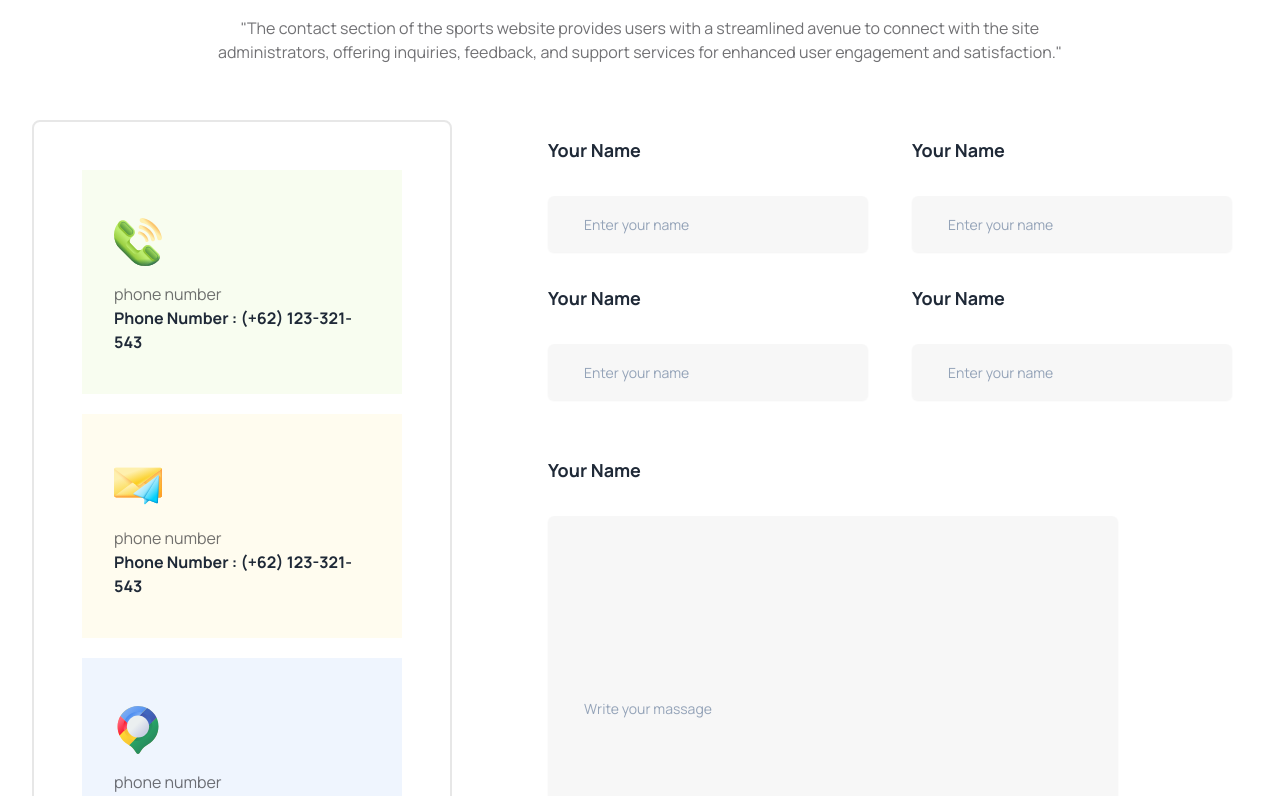
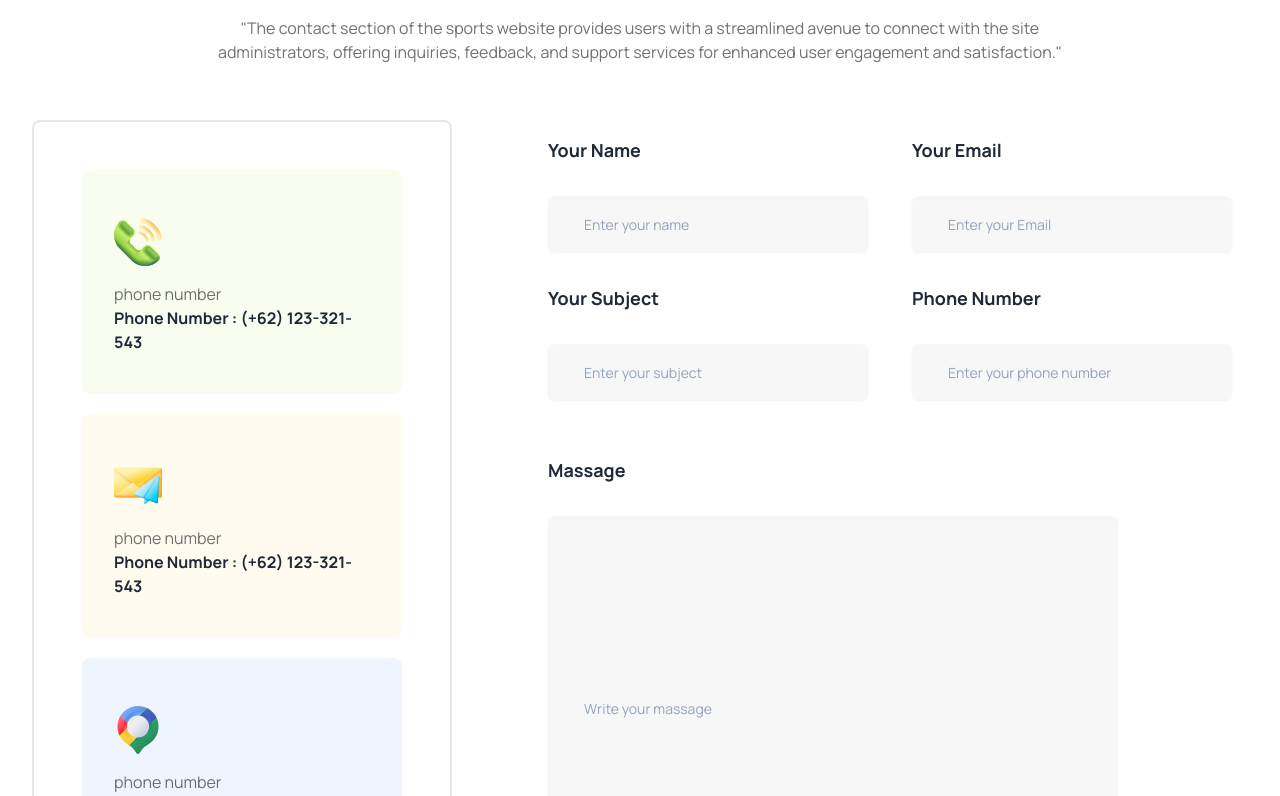
Before and after one commit to Syeda-Farah/Assignment-3, a plain HTML site: page index.html in a window 1280 px wide. Shown: the part 4220-5016 px from the top of the page. Drawn offline with nearby package versions, Linux system fonts and the light colour scheme.

Commit message:
background image issue solved git push

```diff
--- a/index.html
+++ b/index.html
@@ -70,7 +70,7 @@ font-family: "Manrope", sans-serif;
           </div>
     </nav>
     <!-- main header starts here -->
-    <div class="hero max-h-3/4 w-auto bg-[url(./images/1.png)] mx-auto font-manrope">
+    <div class="hero max-h-3/4 w-auto bg-[url('./images/1.png')] mx-auto font-manrope">
       <div class="hero-content flex-col-reverse lg:flex-row-reverse gap-96 mt-96  flex  alig-bottom ">
 
         <div class="card shrink-0 w-full max-w-lg sm:h-48 bg-black">
@@ -708,7 +708,7 @@ font-family: "Manrope", sans-serif;
 </div >
 <div class="flex flex-col lg:flex-row  gap-20 ">
   <div class="flex flex-col  lg:flex-row-1/2 item-center gap-5 p-12  border-2 border-[#1313181A] rounded-lg">
-    <div class="lg:w-80 w-full h-56 bg-[#BCED6D1A]  p-8 text-left">
+    <div class="lg:w-80 w-full h-56 bg-[#BCED6D1A]  p-8 text-left rounded-lg">
       <div class="py-4">
         <svg width="48" height="48" viewBox="0 0 48 48" fill="none" xmlns="http://www.w3.org/2000/svg">
           <g clip-path="url(#clip0_10_512)">
@@ -807,7 +807,7 @@ font-family: "Manrope", sans-serif;
       <h5 class="txt-ash">phone number</h5>
       <h1 class="font-bold">Phone Number : (+62) 123-321-543</h1>
     </div>
-    <div class="lg:w-80 w-full h-56 bg-[#FDDD5F1A]  p-8 text-left">
+    <div class="lg:w-80 w-full h-56 bg-[#FDDD5F1A]  p-8 text-left rounded-lg">
       <div class="py-4">
         <svg width="48" height="48" viewBox="0 0 48 48" fill="none" xmlns="http://www.w3.org/2000/svg">
           <g clip-path="url(#clip0_10_538)">
@@ -1018,7 +1018,7 @@ font-family: "Manrope", sans-serif;
       <h5 class="txt-ash">phone number</h5>
       <h1 class="font-bold">Phone Number : (+62) 123-321-543</h1>
     </div>
-  <div class="lg:w-80 w-full h-56 bg-[#629CF31A] p-8 text-left" >
+  <div class="lg:w-80 w-full h-56 bg-[#629CF31A] p-8 text-left rounded-lg" >
     <div class="py-4">
       <svg width="48" height="48" viewBox="0 0 48 48" fill="none" xmlns="http://www.w3.org/2000/svg">
         <g clip-path="url(#clip0_10_490)">
@@ -1104,13 +1104,13 @@ font-family: "Manrope", sans-serif;
         </label>
       </div>
       <div>
-        <h5 class="font-bold text-lg">Your Name</h5>
+        <h5 class="font-bold text-lg">Your Email</h5>
         <label class="relative block mt-8">
           <span class="sr-only">Search</span>
           <span class="absolute inset-y-0 left-0 flex items-center pl-2">
             <svg class="h-5 w-5 fill-slate-300" viewBox="0 0 20 20"><!-- ... --></svg>
           </span>
-          <input class=" placeholder:text-slate-400 block bg-[#13131808] lg:w-80 w-full h-14 border border-none rounded-md py-2 pl-9 pr-3 shadow-sm focus:outline-none focus:border-sky-500 focus:ring-sky-500 focus:ring-1 sm:text-sm" placeholder="Enter your name" type="text" name="search"/>
+          <input class=" placeholder:text-slate-400 block bg-[#13131808] lg:w-80 w-full h-14 border border-none rounded-md py-2 pl-9 pr-3 shadow-sm focus:outline-none focus:border-sky-500 focus:ring-sky-500 focus:ring-1 sm:text-sm" placeholder="Enter your Email" type="text" name="search"/>
         </label>
       </div>
     </div>
@@ -1118,30 +1118,30 @@ font-family: "Manrope", sans-serif;
 
     <div class="flex flex-col lg:flex-row gap-11 text-left mt-8">
       <div>
-        <h5 class="font-bold text-lg">Your Name</h5>
+        <h5 class="font-bold text-lg">Your Subject</h5>
         <label class="relative block mt-8">
           <span class="sr-only">Search</span>
           <span class="absolute inset-y-0 left-0 flex items-center pl-2">
             <svg class="h-5 w-5 fill-slate-300" viewBox="0 0 20 20"><!-- ... --></svg>
           </span>
-          <input class=" placeholder:text-slate-400 block bg-[#13131808] lg:w-80 w-full h-14 border border-none rounded-md py-2 pl-9 pr-3 shadow-sm focus:outline-none focus:border-sky-500 focus:ring-sky-500 focus:ring-1 sm:text-sm" placeholder="Enter your name" type="text" name="search"/>
+          <input class=" placeholder:text-slate-400 block bg-[#13131808] lg:w-80 w-full h-14 border border-none rounded-md py-2 pl-9 pr-3 shadow-sm focus:outline-none focus:border-sky-500 focus:ring-sky-500 focus:ring-1 sm:text-sm" placeholder="Enter your subject" type="text" name="search"/>
         </label>
       </div>
       <div>
-        <h5 class="font-bold text-lg">Your Name</h5>
+        <h5 class="font-bold text-lg">Phone Number</h5>
         <label class="relative block mt-8">
           <span class="sr-only">Search</span>
           <span class="absolute inset-y-0 left-0 flex items-center pl-2">
             <svg class="h-5 w-5 fill-slate-300" viewBox="0 0 20 20"><!-- ... --></svg>
           </span>
-          <input class=" placeholder:text-slate-400 block bg-[#13131808] lg:w-80 w-full h-14 border border-none rounded-md py-2 pl-9 pr-3 shadow-sm focus:outline-none focus:border-sky-500 focus:ring-sky-500 focus:ring-1 sm:text-sm" placeholder="Enter your name" type="text" name="search"/>
+          <input class=" placeholder:text-slate-400 block bg-[#13131808] lg:w-80 w-full h-14 border border-none rounded-md py-2 pl-9 pr-3 shadow-sm focus:outline-none focus:border-sky-500 focus:ring-sky-500 focus:ring-1 sm:text-sm" placeholder="Enter your phone number" type="text" name="search"/>
         </label>
       </div>
     </div>
 
     <div class="text-left mt-14">
       <div>
-        <h5 class="font-bold text-lg">Your Name</h5>
+        <h5 class="font-bold text-lg">Massage</h5>
         <label class="relative block mt-8">
           <span class="sr-only">Search</span>
           <span class="absolute inset-y-0 left-0 flex items-center pl-2">
```
